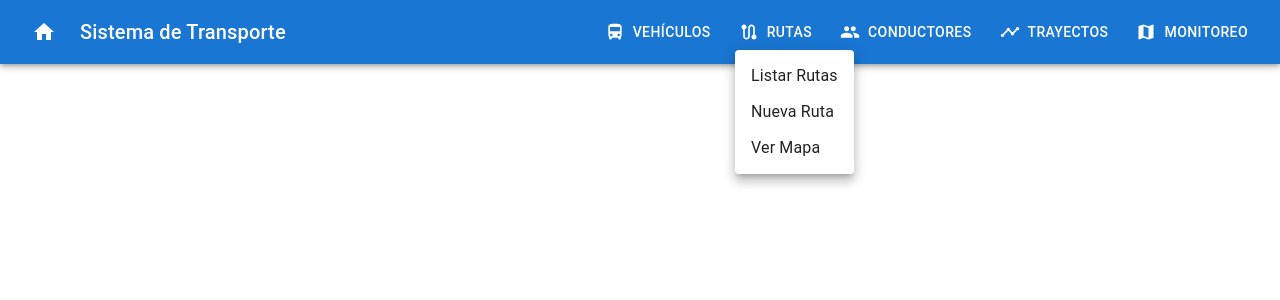
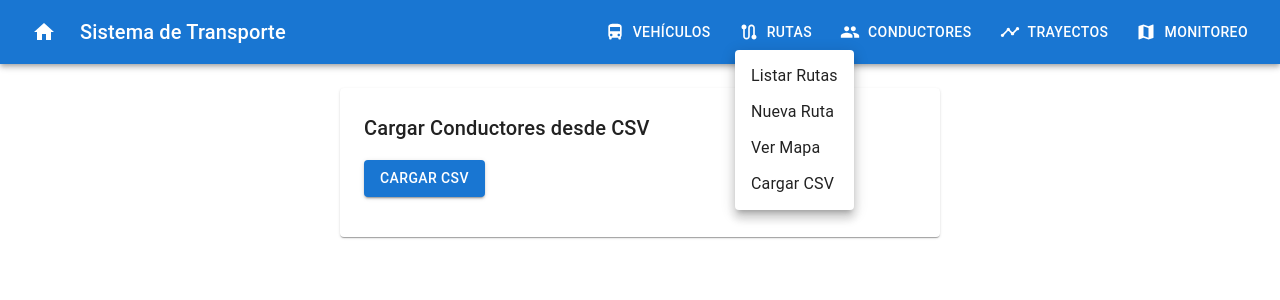
Before and after one commit to jonatanalzate/college-transport-api-frontend, a React (Create React App) app: page /conductores/cargar in a window 1280 px wide. Both pictures are taken after a click on the button "RUTAS". Shown: the top 300 px of the page. Built offline with nearby package versions, Linux system fonts and the light colour scheme.

Commit message:
Se configura la opcion de bulk a las pages restantes

```diff
--- a/src/App.js
+++ b/src/App.js
@@ -13,14 +13,17 @@ import VehiculoUploadPage from './pages/vehiculos/VehiculoUploadPage';
 import RutasListPage from './pages/rutas/RutasListPage';
 import RutaFormPage from './pages/rutas/RutaFormPage';
 import RutaMapPage from './pages/rutas/RutaMapPage';
+import RutaUploadPage from './pages/rutas/RutaUploadPage';
 
 // Conductores
 import ConductoresListPage from './pages/conductores/ConductoresListPage';
 import ConductorFormPage from './pages/conductores/ConductorFormPage';
+import ConductorUploadPage from './pages/conductores/ConductorUploadPage';
 
 // Trayectos
 import TrayectosListPage from './pages/trayectos/TrayectosListPage';
 import TrayectoFormPage from './pages/trayectos/TrayectoFormPage';
+import TrayectoUploadPage from './pages/trayectos/TrayectoUploadPage';
 
 // Monitoreo
 import MonitoreoPage from './pages/monitoreo/MonitoreoPage';
@@ -57,16 +60,19 @@ function App() {
                         <Route path="/rutas/nueva" element={<RutaFormPage />} />
                         <Route path="/rutas/editar/:id" element={<RutaFormPage />} />
                         <Route path="/rutas/mapa" element={<RutaMapPage />} />
+                        <Route path="/rutas/cargar" element={<RutaUploadPage />} />
 
                         {/* Rutas de Conductores */}
                         <Route path="/conductores/lista" element={<ConductoresListPage />} />
                         <Route path="/conductores/nuevo" element={<ConductorFormPage />} />
                         <Route path="/conductores/editar/:id" element={<ConductorFormPage />} />
+                        <Route path="/conductores/cargar" element={<ConductorUploadPage />} />
 
                         {/* Rutas de Trayectos */}
                         <Route path="/trayectos/lista" element={<TrayectosListPage />} />
                         <Route path="/trayectos/nuevo" element={<TrayectoFormPage />} />
                         <Route path="/trayectos/editar/:id" element={<TrayectoFormPage />} />
+                        <Route path="/trayectos/cargar" element={<TrayectoUploadPage />} />
 
                         {/* Monitoreo */}
                         <Route path="/monitoreo" element={<MonitoreoPage />} />
--- a/src/components/Navbar.js
+++ b/src/components/Navbar.js
@@ -91,6 +91,9 @@ const Navbar = () => {
                         <MenuItem component={RouterLink} to="/rutas/mapa" onClick={handleClose}>
                             Ver Mapa
                         </MenuItem>
+                        <MenuItem component={RouterLink} to="/rutas/cargar" onClick={handleClose}>
+                            Cargar CSV
+                        </MenuItem>
                     </Menu>
 
                     {/* Conductores */}
@@ -111,6 +114,9 @@ const Navbar = () => {
                         </MenuItem>
                         <MenuItem component={RouterLink} to="/conductores/nuevo" onClick={handleClose}>
                             Nuevo Conductor
+                        </MenuItem>
+                        <MenuItem component={RouterLink} to="/conductores/cargar" onClick={handleClose}>
+                            Cargar CSV
                         </MenuItem>
                     </Menu>
 
@@ -133,6 +139,9 @@ const Navbar = () => {
                         <MenuItem component={RouterLink} to="/trayectos/nuevo" onClick={handleClose}>
                             Nuevo Trayecto
                         </MenuItem>
+                        <MenuItem component={RouterLink} to="/trayectos/cargar" onClick={handleClose}>
+                            Cargar CSV
+                        </MenuItem>
                     </Menu>
 
                     {/* Monitoreo */}
--- /dev/null
+++ b/src/pages/conductores/ConductorUploadPage.js
@@ -0,0 +1,23 @@
+import React from 'react';
+import { Paper, Typography } from '@mui/material';
+import UploadCsv from '../../components/UploadCsv';
+import { ENDPOINTS } from '../../config/api.config';
+
+const ConductorUploadPage = () => {
+    return (
+        <Paper sx={{ p: 3, maxWidth: 600, mx: 'auto' }}>
+            <Typography variant="h6" gutterBottom>
+                Cargar Conductores desde CSV
+            </Typography>
+            <UploadCsv
+                endpoint={ENDPOINTS.bulk.conductores}
+                onUploadSuccess={() => {
+                    // Opcional: Redirigir a la lista después de cargar
+                    // navigate('/conductores/lista');
+                }}
+            />
+        </Paper>
+    );
+};
+
+export default ConductorUploadPage;
--- /dev/null
+++ b/src/pages/rutas/RutaUploadPage.js
@@ -0,0 +1,23 @@
+import React from 'react';
+import { Paper, Typography } from '@mui/material';
+import UploadCsv from '../../components/UploadCsv';
+import { ENDPOINTS } from '../../config/api.config';
+
+const RutaUploadPage = () => {
+    return (
+        <Paper sx={{ p: 3, maxWidth: 600, mx: 'auto' }}>
+            <Typography variant="h6" gutterBottom>
+                Cargar Rutas desde CSV
+            </Typography>
+            <UploadCsv
+                endpoint={ENDPOINTS.bulk.rutas}
+                onUploadSuccess={() => {
+                    // Opcional: Redirigir a la lista después de cargar
+                    // navigate('/conductores/lista');
+                }}
+            />
+        </Paper>
+    );
+};
+
+export default RutaUploadPage;
--- /dev/null
+++ b/src/pages/trayectos/TrayectoUploadPage.js
@@ -0,0 +1,23 @@
+import React from 'react';
+import { Paper, Typography } from '@mui/material';
+import UploadCsv from '../../components/UploadCsv';
+import { ENDPOINTS } from '../../config/api.config';
+
+const TrayectoUploadPage = () => {
+    return (
+        <Paper sx={{ p: 3, maxWidth: 600, mx: 'auto' }}>
+            <Typography variant="h6" gutterBottom>
+                Cargar Trayectos desde CSV
+            </Typography>
+            <UploadCsv
+                endpoint={ENDPOINTS.bulk.trayectos}
+                onUploadSuccess={() => {
+                    // Opcional: Redirigir a la lista después de cargar
+                    // navigate('/conductores/lista');
+                }}
+            />
+        </Paper>
+    );
+};
+
+export default TrayectoUploadPage;
```
